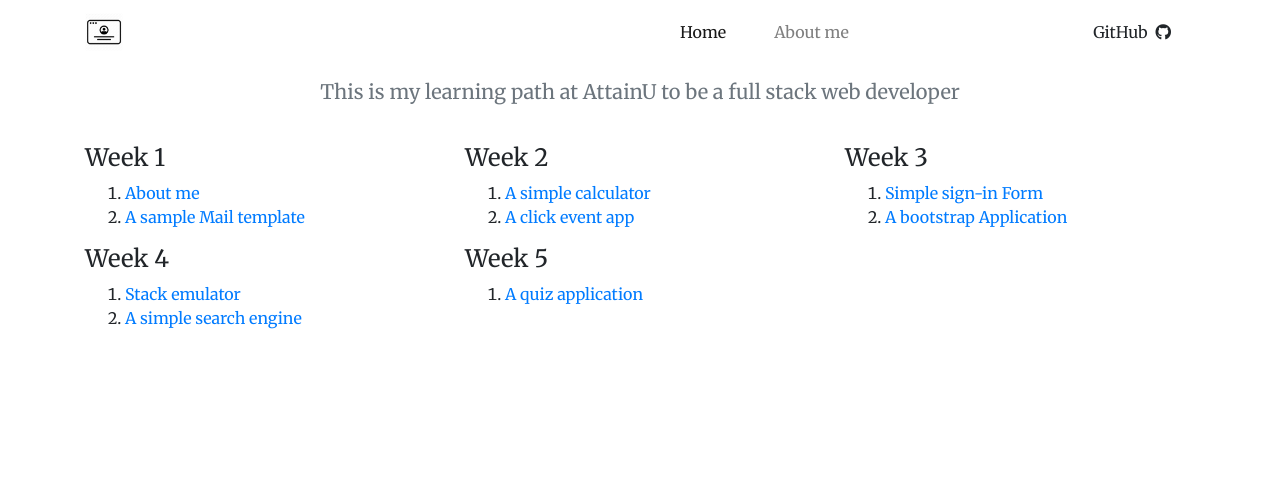
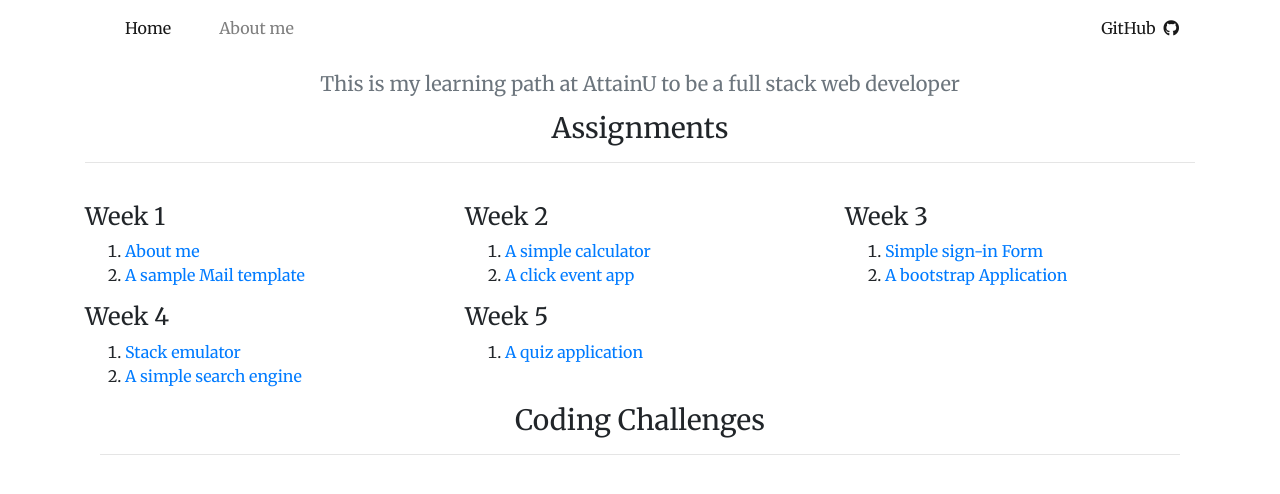
Before and after one commit to luben-gonsalves/luben-gonsalves-au1.github.io, a web app: file index.html in a window 1280 px wide. Shown: the top 494 px of the page. Run offline with its HTML, style and script files only (its server is not run), Linux system fonts and the light colour scheme; some libraries are stand-ins or nearby versions.

Commit message:
minor changes

```diff
--- a/assets/css/style.css
+++ b/assets/css/style.css
@@ -1,8 +1,6 @@
-img.logo {
-  width: 38px;
-  margin: auto;
+.social-link a{
+  color:rgba(0,0,0,.9);
 }
-
 .navbar-brand {
   width: 50%;
 }
--- a/index.html
+++ b/index.html
@@ -25,29 +25,12 @@
   </head>
   <body>
     <header>
+   <div class="container">
       <nav class="navbar navbar-expand-lg navbar-light ">
-        <div class="container">
-          <a class="navbar-brand" href="index.html"
-            ><img src="assets/images/logo.png" class="logo" alt="logo Image"
-          /></a>
-          <button
-            class="navbar-toggler"
-            type="button"
-            data-toggle="collapse"
-            data-target="#navbarSupportedContent"
-            aria-controls="navbarSupportedContent"
-            aria-expanded="false"
-            aria-label="Toggle navigation"
-          >
-            <span class="navbar-toggler-icon"></span>
-          </button>
-
           <div class="collapse navbar-collapse" id="navbarSupportedContent">
-            <ul class="navbar-nav mr-auto">
+            <ul class="navbar-nav mr-auto ">
               <li class="nav-item active">
-                <a class="nav-link" href="index.html"
-                  >Home <span class="sr-only">(current)</span></a
-                >
+                <a class="nav-link" href="index.html">Home</a>
               </li>
               <li class="nav-item">
                 <a class="nav-link" href="aboutMe.html">About me</a>
@@ -55,9 +38,7 @@
               </li>
             </ul>
             <div class="social-link">
-              <a
-                class="dropdown-item"
-                href="https://github.com/luben-gonsalves?tab=repositories"
+              <a href="https://github.com/luben-gonsalves?tab=repositories"
                 >GitHub<i class="fab fa-github pl-2"></i
               ></a>
             </div>
@@ -74,6 +55,9 @@
             </p>
           </div>
         </div>
+        <div class="cotainer" id="hcj">
+          <h3 class="text-center">Assignments</h3>
+          <hr>
         <div class="row pt-4">
             <div class="col-4">
               <h4>Week 1</h4>
@@ -143,7 +127,12 @@
               </div>
           </div>
         </div>
+        <div class="container" id="coding">
+          <h3 class="text-center">Coding Challenges</h3>
+          <hr>
+        </div>
       </div>
+    </div>
     </main>
     <script
       src="https://code.jquery.com/jquery-3.3.1.slim.min.js"
```
Also changed, not shown: aboutMe.html (+2 -18 lines).
